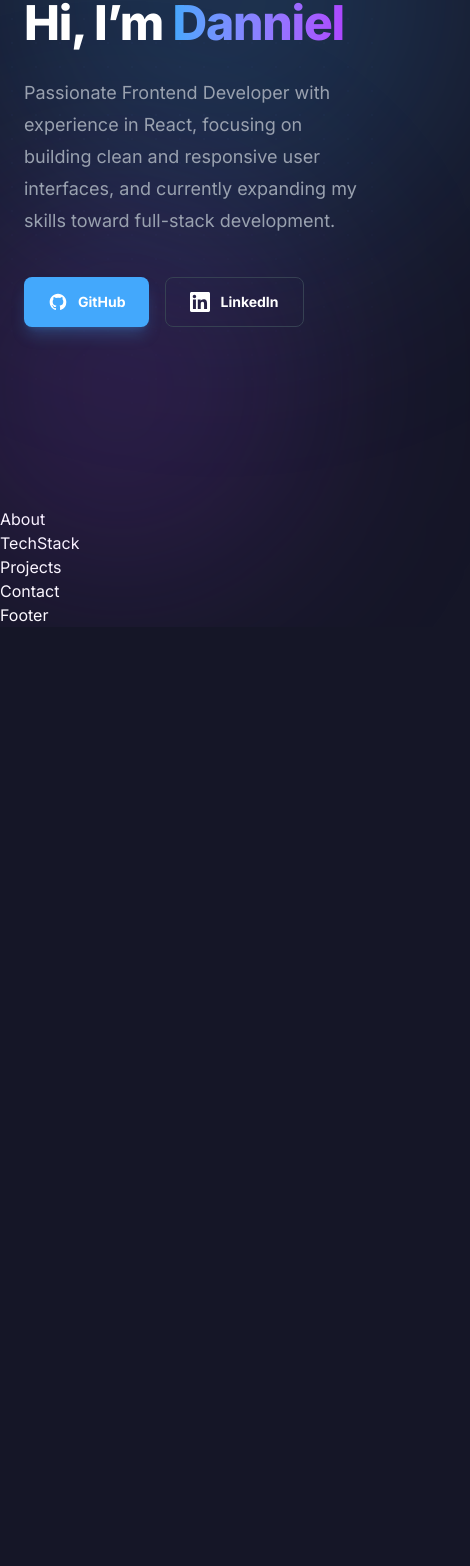
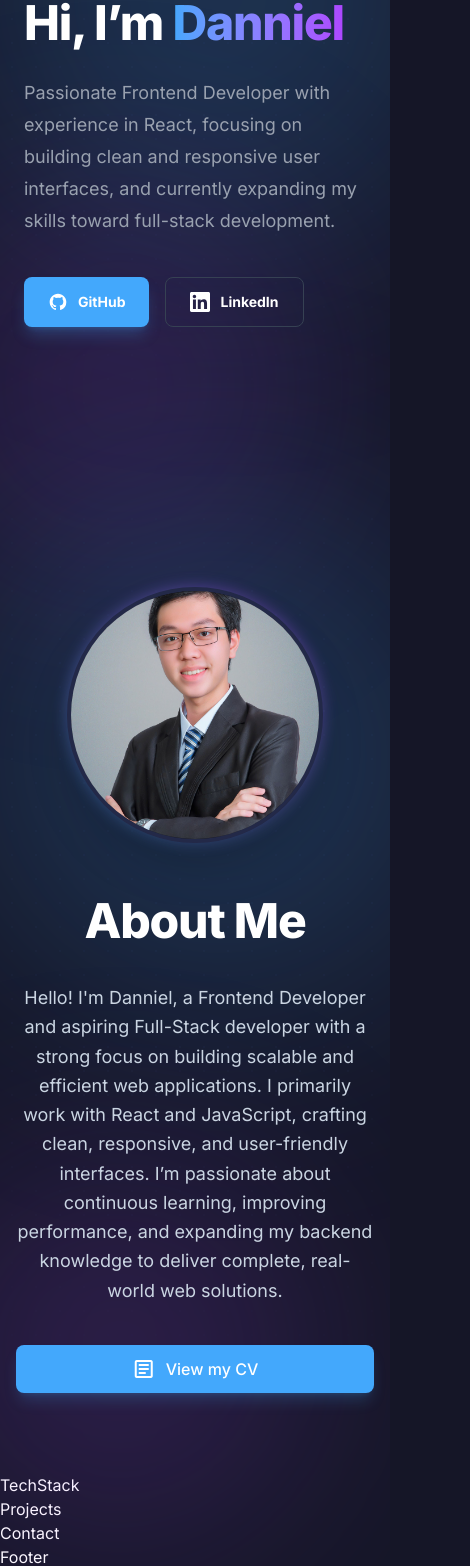
Before and after one commit to DannielVo/Portfolio, a React (Vite) app: page / in a window 390 px wide. Shown: the part 317-1883 px from the top of the page, 470 px wide, since content can reach past the window. Before the commit the page ends 944 px from the top, so only its background shows below. Built offline with nearby package versions, Linux system fonts and the light colour scheme.

Commit message:
Feat: Finish UI of About section
Details:
- Add avatar image
- Fix responsive of Spotlight section

```diff
--- a/src/assets/assets.js
+++ b/src/assets/assets.js
@@ -1,3 +1,7 @@
+import avatar from "./avatar.jpg";
+
+export const assets = { avatar };
+
 export const HEADER_KEYS = ["Home", "About", "Projects", "Contact"];
 
 export const GITHUB_URL = "https://github.com/DannielVo";
--- a/src/index.css
+++ b/src/index.css
@@ -84,5 +84,10 @@
 }
 
 .animate-spin-once {
-  animation: spin-once 0.8s ease-in-out forwards;
+  animation: spin-once 1.2s ease-in-out forwards;
 }
+
+html,
+body {
+  overflow-x: hidden;
+}
--- a/src/pages/sections/about/About.jsx
+++ b/src/pages/sections/about/About.jsx
@@ -1,7 +1,58 @@
 import React from "react";
+import { assets } from "../../../assets/assets";
 
 const About = () => {
-  return <div>About</div>;
+  return (
+    <div className="grow">
+      {" "}
+      <section className="relative py-20 lg:py-32 px-4 md:px-10">
+        <div className="absolute inset-0 z-0 pointer-events-none hero-pattern opacity-20"></div>
+        <div className="absolute top-20 right-0 -mr-20 -mt-20 h-[500px] w-[500px] rounded-full bg-primary/20 blur-[120px] pointer-events-none"></div>
+        <div className="absolute bottom-0 left-0 -ml-20 -mb-20 h-[400px] w-[400px] rounded-full bg-purple-500/15 blur-[100px] pointer-events-none"></div>
+        {/* <div className="absolute top-0 left-0 w-full h-full overflow-hidden pointer-events-none">
+          <div className="absolute bottom-[-10%] right-[-5%] w-[400px] h-[400px] rounded-full bg-purple-500/15 blur-[100px]"></div>
+        </div> */}
+        <div className="layout-content-container mx-auto flex max-w-[1000px] flex-col relative z-10">
+          <div className="flex flex-col md:flex-row items-center gap-12 lg:gap-24">
+            <div className="flex-shrink-0 relative group">
+              <div className="absolute inset-0 rounded-full bg-gradient-to-tr from-primary to-purple-500 blur opacity-40 group-hover:opacity-60 transition-opacity duration-500"></div>
+              <div className="relative h-64 w-64 md:h-80 md:w-80 rounded-full border-4 border-[#232948] bg-[#111422] overflow-hidden shadow-2xl">
+                <img
+                  src={assets.avatar}
+                  alt="Danniel Vo - Frontend Developer"
+                  className="w-full h-full object-cover"
+                />
+              </div>
+            </div>
+            <div className="flex flex-col text-center md:text-left justify-center">
+              <h2 className="text-white text-5xl md:text-6xl font-extrabold leading-tight tracking-tight mb-8">
+                About Me
+              </h2>
+              <div className="space-y-6 text-slate-300 text-lg leading-relaxed max-w-xl mx-auto md:mx-0">
+                <p>
+                  Hello! I'm Danniel, a Frontend Developer and aspiring
+                  Full-Stack developer with a strong focus on building scalable
+                  and efficient web applications. I primarily work with React
+                  and JavaScript, crafting clean, responsive, and user-friendly
+                  interfaces. I’m passionate about continuous learning,
+                  improving performance, and expanding my backend knowledge to
+                  deliver complete, real-world web solutions.
+                </p>
+              </div>
+              <div className="mt-10 flex flex-col sm:flex-row gap-4 justify-center md:justify-start">
+                <a className="inline-flex items-center justify-center h-12 px-6 py-3.5 gap-2.5 cursor-pointer bg-primary hover:bg-hover active:bg-blue-700 text-white font-medium rounded-lg transition-all shadow-lg shadow-primary/20 hover:-translate-y-0.5 active:translate-y-0 active:scale-[0.98]">
+                  <span className="material-symbols-outlined text-[1.25rem]">
+                    article
+                  </span>
+                  <span>View my CV</span>
+                </a>
+              </div>
+            </div>
+          </div>
+        </div>
+      </section>
+    </div>
+  );
 };
 
 export default About;
```
Also changed, not shown: src/assets/avatar.jpg (added).
